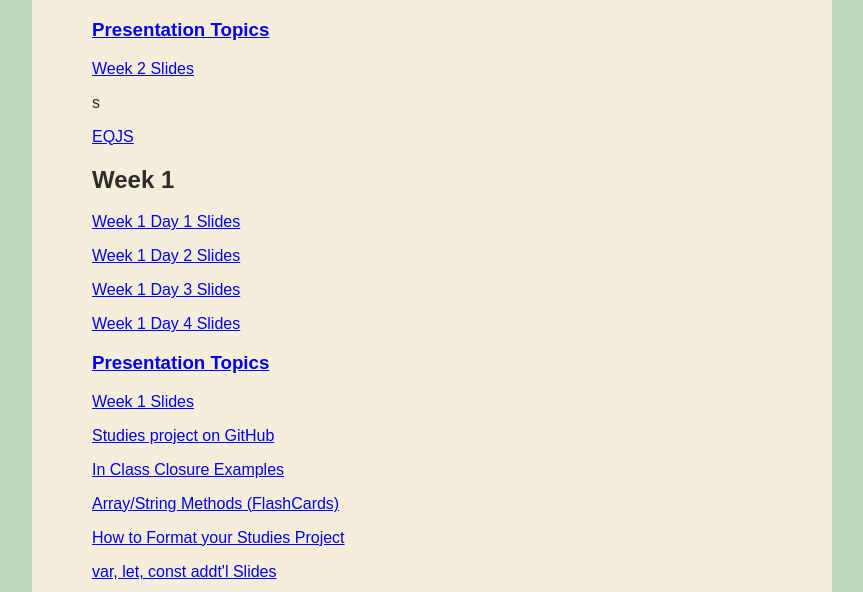
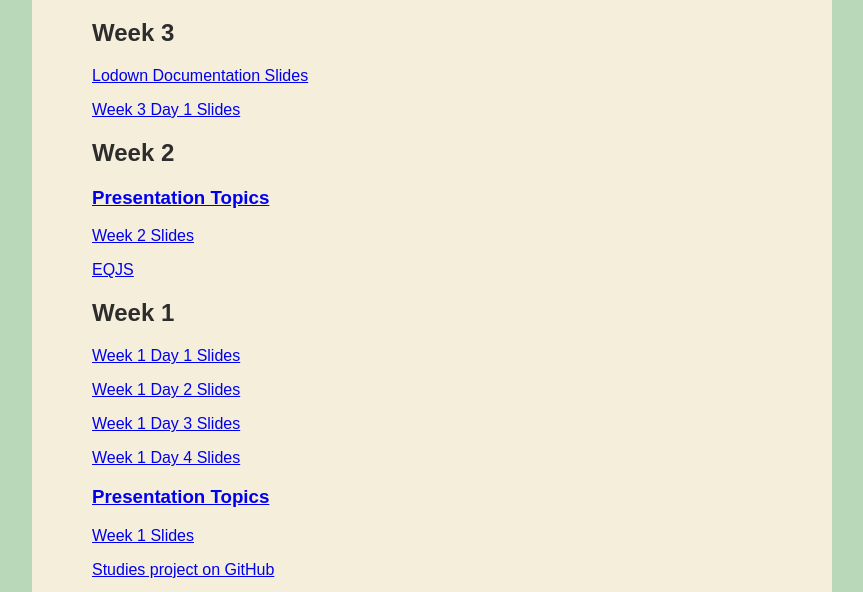
Before and after one commit to kchresfield/kilo.github.io, a plain HTML site: page helpfulLinks.html in a window 1280 px wide. Shown: the part 184-776 px from the top of the page, without its empty margins (208-1071 px from the left). Drawn offline with Linux system fonts and the light colour scheme.

Commit message:
added week 3 homework and w3d1 slides

```diff
--- a/helpfulLinks.html
+++ b/helpfulLinks.html
@@ -106,19 +106,19 @@
                     <!--    <a href="https://docs.google.com/presentation/d/1jmM-Ab2G0Rum0n3ji9bI73mi0dtDeOnL8zvmb3BkzsE/edit?usp=sharing"><p>Pure Functions Slides</p></a>-->
                     <!--    <a href="https://repl.it/@kchresfield/In-Class-Pure-Function-Examples"><p>In Class Pure Function Examples</p></a>-->
                     <!--    <a href="https://www.youtube.com/watch?v=dZ41D6LDSBg"><p>Pure Functions Video</p></a>  -->
-                    <!--<h2>Week 3</h2>-->
+                    <h2>Week 3</h2>
                     <!--    <a href="https://docs.google.com/document/d/1XdP_03113B6OiaTaKODbTgXSsAGQxxq8GNhQFtyqKx0/edit"><h3>Presentation Topics</h3></a>-->
                     <!--    <a href="https://quizlet.com/_5m8ztr"><p>Week 4 Presentation FlashCards</p></a>-->
                     <!--    <a href="https://repl.it/@kchresfield/All-About-Reduce-Prompts"><p>All About Reduce: Prompts</p></a>-->
                     <!--    <a href="https://repl.it/@kchresfield/All-About-Reduce-Answer-Key"><p>All About Reduce: Answer Key</p></a>-->
-                    <!--    <a href="https://docs.google.com/presentation/d/1UWDdyYMWNb08dkKllxQtdX4a6gtdeUBNi_1wjmB3AsE/embed?usp=sharing"><p>Lodown Documentation Slides</p></a>-->
+                        <a href="https://docs.google.com/presentation/d/1UWDdyYMWNb08dkKllxQtdX4a6gtdeUBNi_1wjmB3AsE/embed?usp=sharing"><p>Lodown Documentation Slides</p></a>
                     <!--    <a href="https://docs.google.com/presentation/d/1MAgzWRdYkigTx44psQpLSLZJZo7jVfAMH3Bzz7wrnqE/embed?usp=sharing">Rest Parameter Slides (extends function)</a>-->
                     <!--    <a href="https://docs.google.com/presentation/d/1N8pSinpYuOcg7_Js5HxBvL4EpsQl777bSy4IEFEwrxg/embed#slide=id.p"><p>Week 3 Slides</p></a>-->
-                        <!--<a href="https://docs.google.com/presentation/d/1cs3u8ucSES02FROsmVD2M2TOZ-624C3Tvby4VcTlhOU/embed?usp=sharing"><p>Week 3 Day 1 Slides</p></a>-->
+                        <a href="https://docs.google.com/presentation/d/1cs3u8ucSES02FROsmVD2M2TOZ-624C3Tvby4VcTlhOU/embed?usp=sharing"><p>Week 3 Day 1 Slides</p></a>
                     <!--    <a href="https://www.youtube.com/watch?v=BMUiFMZr7vk"><p>Youtube: Higher Order Functions</p></a>-->
-                    <!--<h2>Week 2</h2>-->
+                    <h2>Week 2</h2>
                         <a href="https://docs.google.com/document/d/1roWbGU1UHc_HG6quQqrRQLWyfJ-VDFvsuJFr5kuP46M/edit?usp=sharing"><h3>Presentation Topics</h3></a>
-                        <a href="https://docs.google.com/presentation/d/1k8pS_hZhaUn37k9uS7YJUO2Jr38UeHpk20W3bxOzuRE/embed?usp=sharing"><p>Week 2 Slides</p></a>s
+                        <a href="https://docs.google.com/presentation/d/1k8pS_hZhaUn37k9uS7YJUO2Jr38UeHpk20W3bxOzuRE/embed?usp=sharing"><p>Week 2 Slides</p></a>
                         <!--<a href="https://docs.google.com/presentation/d/1-uIccS3coVh6LkC8jAc0tXttF0Rv-p71FYxTFFNbinM/embed?usp=sharing"><p>Week 2 Day 1 Slides</p></a>-->
                         <a href="http://eloquentjavascript.net/"><p>EQJS</p></a>
                     <h2>Week 1</h2>
```
Also changed, not shown: homework.html (+2 -2 lines).
